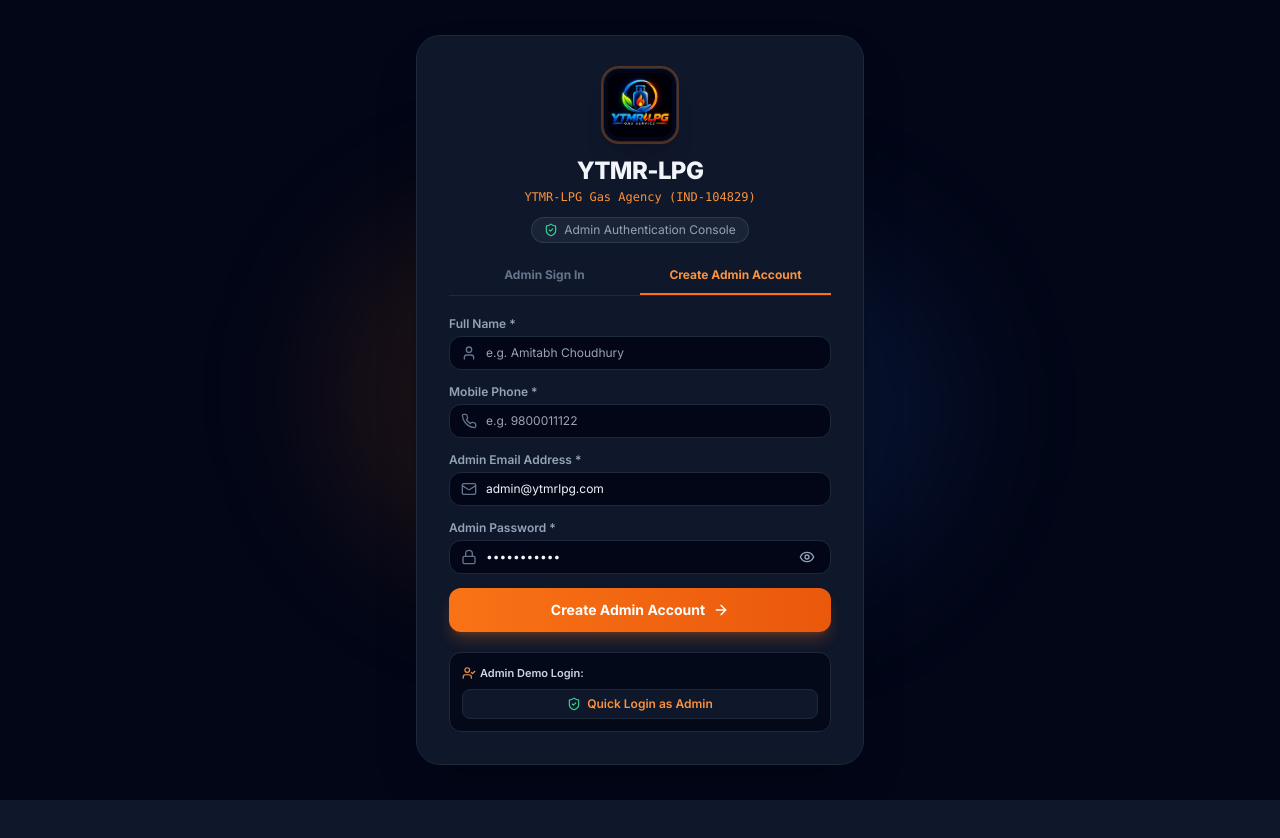
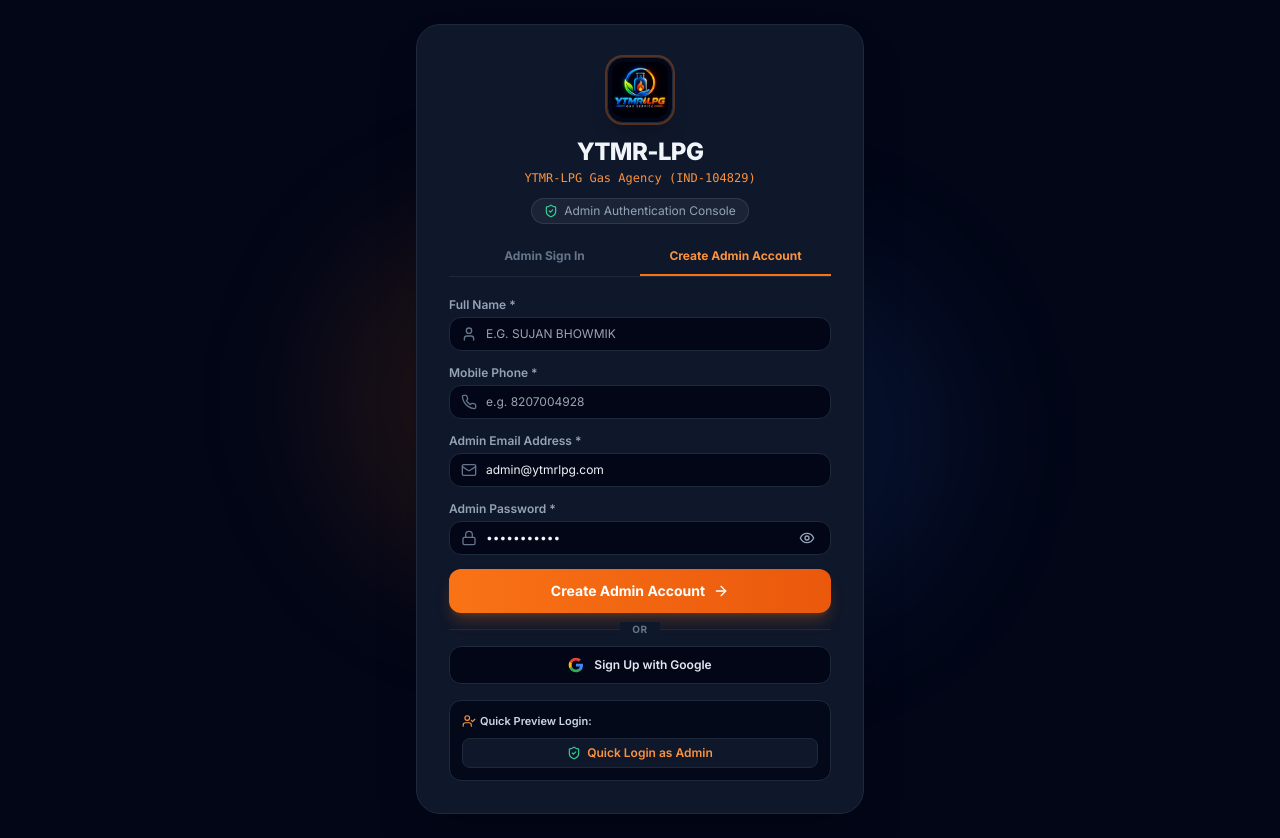
Before and after one commit to sujanbhowmik12/Project-lpg-YTMR, a React (Vite) app in the folder frontend/: page /login in a window 1280 px wide. Both pictures are taken after a click on the button "Create Admin Account". Before the commit the page ends 800 px from the top, so only its background shows below. Built offline with nearby package versions, Linux system fonts and the light colour scheme; no server answers; the HTML template or start-up script is replaced by a standard one.

Commit message:
Add Google Sign-In and Sign-Up authentication options

```diff
--- a/frontend/src/context/AuthContext.tsx
+++ b/frontend/src/context/AuthContext.tsx
@@ -2,6 +2,8 @@
 import { User, UserRole } from '../types';
 import {
   auth,
+  googleProvider,
+  signInWithPopup,
   signInWithEmailAndPassword,
   createUserWithEmailAndPassword,
   firebaseSignOut,
@@ -14,20 +16,13 @@
   isAuthenticated: boolean;
   loading: boolean;
   login: (email: string, password?: string) => Promise<void>;
+  loginWithGoogle: () => Promise<void>;
   signup: (email: string, password: string, name: string, phone: string) => Promise<void>;
   logout: () => Promise<void>;
   switchRole: (role: UserRole) => void;
 }
 
 const AuthContext = createContext<AuthContextType | undefined>(undefined);
-
-const ADMIN_DEMO_USER: User = {
-  id: "emp-1",
-  name: "Amitabh Choudhury (Admin)",
-  email: "admin@ytmrlpg.com",
-  role: "admin",
-  phone: "9800011122",
-};
 
 export const AuthProvider: React.FC<{ children: React.ReactNode }> = ({ children }) => {
   const [user, setUser] = useState<User | null>(() => {
@@ -41,10 +36,10 @@
       if (firebaseUser) {
         const currentUser: User = {
           id: firebaseUser.uid,
-          name: firebaseUser.displayName || firebaseUser.email?.split('@')[0] || 'Admin',
+          name: firebaseUser.displayName || firebaseUser.email?.split('@')[0] || 'Admin User',
           email: firebaseUser.email || '',
           role: 'admin',
-          phone: "9876543210"
+          phone: firebaseUser.phoneNumber || "9876543210"
         };
         setUser(currentUser);
         localStorage.setItem('lpg_auth_user', JSON.stringify(currentUser));
@@ -82,7 +77,7 @@
     // Admin demo quick login fallback
     const currentUser: User = {
       id: "emp-1",
-      name: email ? email.split('@')[0] : "Admin",
+      name: email ? email.split('@')[0].toUpperCase() : "ADMIN USER",
       email: email || "admin@ytmrlpg.com",
       role: 'admin',
       phone: "9800011122"
@@ -91,15 +86,46 @@
     localStorage.setItem('lpg_auth_user', JSON.stringify(currentUser));
   };
 
+  const loginWithGoogle = async () => {
+    try {
+      const res = await signInWithPopup(auth, googleProvider);
+      if (res.user) {
+        const currentUser: User = {
+          id: res.user.uid,
+          name: (res.user.displayName || res.user.email?.split('@')[0] || 'GOOGLE ADMIN').toUpperCase(),
+          email: res.user.email || 'google_admin@ytmrlpg.com',
+          role: 'admin',
+          phone: res.user.phoneNumber || "9876543210"
+        };
+        setUser(currentUser);
+        localStorage.setItem('lpg_auth_user', JSON.stringify(currentUser));
+        return;
+      }
+    } catch (err: any) {
+      console.warn("Google authentication popup error, using instant fallback:", err.message);
+    }
+
+    // Fallback Google Sign-In demo user
+    const googleDemoUser: User = {
+      id: "google-demo-1",
+      name: "SUJAN BHOWMIK (ADMIN)",
+      email: "sujan@ytmrlpg.com",
+      role: 'admin',
+      phone: "8207004928"
+    };
+    setUser(googleDemoUser);
+    localStorage.setItem('lpg_auth_user', JSON.stringify(googleDemoUser));
+  };
+
   const signup = async (email: string, password: string, name: string, phone: string) => {
     try {
       const userCred = await createUserWithEmailAndPassword(auth, email, password);
       if (userCred.user) {
-        await updateProfile(userCred.user, { displayName: name });
+        await updateProfile(userCred.user, { displayName: name.toUpperCase() });
       }
       const newUser: User = {
         id: userCred.user.uid,
-        name: name,
+        name: name.toUpperCase(),
         email: email,
         role: 'admin',
         phone: phone
@@ -110,7 +136,7 @@
       // Fallback local signup
       const newUser: User = {
         id: `usr-${Date.now()}`,
-        name: name,
+        name: name.toUpperCase(),
         email: email,
         role: 'admin',
         phone: phone
@@ -139,7 +165,7 @@
   };
 
   return (
-    <AuthContext.Provider value={{ user, isAuthenticated: !!user, loading, login, signup, logout, switchRole }}>
+    <AuthContext.Provider value={{ user, isAuthenticated: !!user, loading, login, loginWithGoogle, signup, logout, switchRole }}>
       {children}
     </AuthContext.Provider>
   );
--- a/frontend/src/firebase/config.ts
+++ b/frontend/src/firebase/config.ts
@@ -5,7 +5,9 @@
   createUserWithEmailAndPassword,
   signOut as firebaseSignOut,
   onAuthStateChanged,
-  updateProfile
+  updateProfile,
+  GoogleAuthProvider,
+  signInWithPopup
 } from "firebase/auth";
 import { getFirestore } from "firebase/firestore";
 
@@ -24,11 +26,13 @@
 export const app = initializeApp(firebaseConfig);
 export const auth = getAuth(app);
 export const db = getFirestore(app);
+export const googleProvider = new GoogleAuthProvider();
 
 export {
   signInWithEmailAndPassword,
   createUserWithEmailAndPassword,
   firebaseSignOut,
   onAuthStateChanged,
-  updateProfile
+  updateProfile,
+  signInWithPopup
 };
--- a/frontend/src/pages/Login.tsx
+++ b/frontend/src/pages/Login.tsx
@@ -1,11 +1,22 @@
 import React, { useState } from 'react';
 import { useNavigate } from 'react-router-dom';
-import { Flame, ShieldCheck, Lock, Mail, ArrowRight, UserCheck, Phone, User as UserIcon, Eye, EyeOff } from 'lucide-react';
+import {
+  Flame,
+  ShieldCheck,
+  Lock,
+  Mail,
+  ArrowRight,
+  UserCheck,
+  Phone,
+  User as UserIcon,
+  Eye,
+  EyeOff
+} from 'lucide-react';
 import { useAuth } from '../context/AuthContext';
 import { useLPG } from '../context/LPGContext';
 
 export const Login: React.FC = () => {
-  const { login, signup } = useAuth();
+  const { login, loginWithGoogle, signup } = useAuth();
   const { settings } = useLPG();
   const navigate = useNavigate();
 
@@ -18,6 +29,7 @@
   const [name, setName] = useState('');
   const [phone, setPhone] = useState('');
   const [loading, setLoading] = useState(false);
+  const [googleLoading, setGoogleLoading] = useState(false);
   const [error, setError] = useState<string | null>(null);
 
   const handleSubmit = async (e: React.FormEvent) => {
@@ -44,19 +56,32 @@
     }
   };
 
+  const handleGoogleSignIn = async () => {
+    setError(null);
+    setGoogleLoading(true);
+    try {
+      await loginWithGoogle();
+      navigate('/');
+    } catch (err: any) {
+      setError("Google authentication failed. Please try standard sign in.");
+    } finally {
+      setGoogleLoading(false);
+    }
+  };
+
   return (
-    <div className="min-h-screen bg-slate-950 flex items-center justify-center p-6 relative overflow-hidden">
+    <div className="min-h-screen bg-slate-950 flex items-center justify-center p-4 sm:p-6 relative overflow-hidden select-none">
 
       {/* Background Glows */}
       <div className="absolute top-1/4 left-1/4 w-96 h-96 bg-brand-500/10 rounded-full blur-3xl pointer-events-none"></div>
       <div className="absolute bottom-1/4 right-1/4 w-96 h-96 bg-blue-500/10 rounded-full blur-3xl pointer-events-none"></div>
 
-      <div className="max-w-md w-full bg-slate-900 border border-slate-800 rounded-3xl p-8 shadow-2xl relative z-10">
+      <div className="max-w-md w-full bg-slate-900 border border-slate-800 rounded-3xl p-6 sm:p-8 shadow-2xl relative z-10">
 
         {/* Header Logo */}
         <div className="text-center space-y-3 mb-6">
           <div className="inline-flex items-center justify-center p-1 rounded-2xl bg-slate-950 border border-slate-800 shadow-xl ring-2 ring-brand-500/30">
-            <img src="/logoytmr.png" alt="YTMR LPG Logo" className="w-16 h-16 object-contain rounded-xl" />
+            <img src="/logoytmr.png" alt="YTMR LPG Logo" className="w-14 h-14 object-contain rounded-xl" />
           </div>
           <div>
             <h1 className="text-2xl font-black text-slate-100 tracking-tight">YTMR-LPG</h1>
@@ -113,10 +138,10 @@
                 <input
                   type="text"
                   required
-                  placeholder="e.g. Amitabh Choudhury"
+                  placeholder="e.g. SUJAN BHOWMIK"
                   value={name}
-                  onChange={e => setName(e.target.value)}
-                  className="w-full bg-slate-950 border border-slate-800 rounded-xl pl-9 pr-4 py-2 text-slate-100 focus:border-brand-500 focus:outline-none"
+                  onChange={e => setName(e.target.value.toUpperCase())}
+                  className="w-full bg-slate-950 border border-slate-800 rounded-xl pl-9 pr-4 py-2 text-slate-100 uppercase focus:border-brand-500 focus:outline-none"
                 />
               </div>
             </div>
@@ -131,7 +156,7 @@
                 <input
                   type="tel"
                   required
-                  placeholder="e.g. 9800011122"
+                  placeholder="e.g. 8207004928"
                   value={phone}
                   onChange={e => setPhone(e.target.value)}
                   className="w-full bg-slate-950 border border-slate-800 rounded-xl pl-9 pr-4 py-2 text-slate-100 focus:border-brand-500 focus:outline-none"
@@ -190,10 +215,33 @@
           </button>
         </form>
 
+        {/* OR Divider */}
+        <div className="relative flex items-center justify-center my-4">
+          <div className="border-t border-slate-800 w-full"></div>
+          <span className="bg-slate-900 px-3 text-[10px] text-slate-500 font-bold uppercase tracking-wider absolute">OR</span>
+        </div>
+
+        {/* Google Sign In / Sign Up Button */}
+        <button
+          type="button"
+          onClick={handleGoogleSignIn}
+          disabled={googleLoading}
+          className="w-full py-2.5 bg-slate-950 hover:bg-slate-800/80 text-slate-200 font-semibold rounded-xl border border-slate-800 hover:border-brand-500/40 transition-all flex items-center justify-center gap-2.5 text-xs shadow-sm"
+        >
+          {/* Google Colorful Logo SVG */}
+          <svg className="w-4 h-4" viewBox="0 0 24 24">
+            <path fill="#4285F4" d="M22.56 12.25c0-.78-.07-1.53-.2-2.25H12v4.26h5.92c-.26 1.37-1.04 2.53-2.21 3.31v2.77h3.57c2.08-1.92 3.28-4.74 3.28-8.09z" />
+            <path fill="#34A853" d="M12 23c2.97 0 5.46-.98 7.28-2.66l-3.57-2.77c-.98.66-2.23 1.06-3.71 1.06-2.86 0-5.29-1.93-6.16-4.53H2.18v2.84C3.99 20.53 7.7 23 12 23z" />
+            <path fill="#FBBC05" d="M5.84 14.09c-.22-.66-.35-1.36-.35-2.09s.13-1.43.35-2.09V7.06H2.18C1.43 8.55 1 10.22 1 12s.43 3.45 1.18 4.94l2.85-2.22.81-.63z" />
+            <path fill="#EA4335" d="M12 5.38c1.62 0 3.06.56 4.21 1.64l3.15-3.15C17.45 2.09 14.97 1 12 1 7.7 1 3.99 3.47 2.18 7.06l3.66 2.84c.87-2.6 3.3-4.52 6.16-4.52z" />
+          </svg>
+          <span>{googleLoading ? 'Connecting Google Account...' : mode === 'login' ? 'Continue with Google' : 'Sign Up with Google'}</span>
+        </button>
+
         {/* Quick Admin Demo Option */}
-        <div className="mt-5 p-3 bg-slate-950/80 rounded-xl border border-slate-800 text-[11px] text-slate-400 space-y-2">
+        <div className="mt-4 p-3 bg-slate-950/80 rounded-xl border border-slate-800 text-[11px] text-slate-400 space-y-2">
           <p className="font-semibold text-slate-300 flex items-center gap-1">
-            <UserCheck className="w-3.5 h-3.5 text-brand-400" /> Admin Demo Login:
+            <UserCheck className="w-3.5 h-3.5 text-brand-400" /> Quick Preview Login:
           </p>
           <button
             onClick={() => { login('admin@ytmrlpg.com', 'password123'); navigate('/'); }}
```
